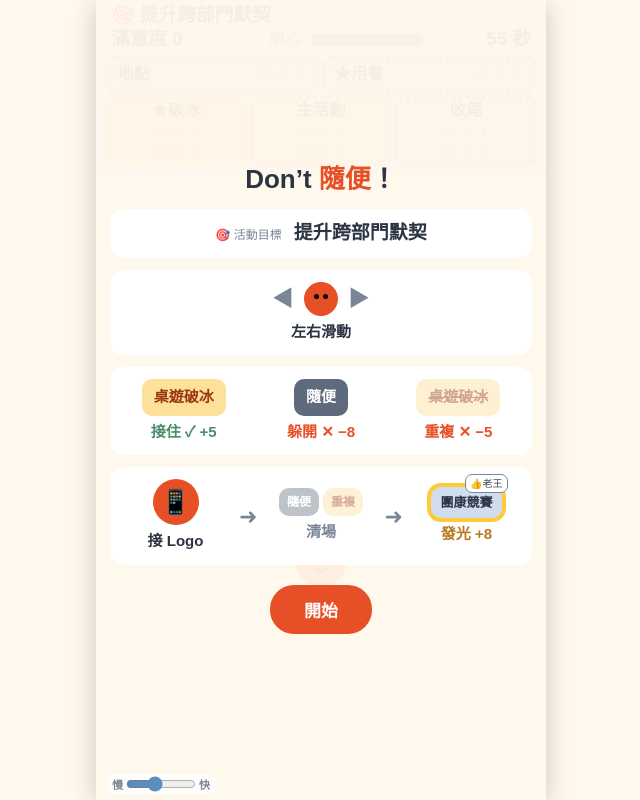
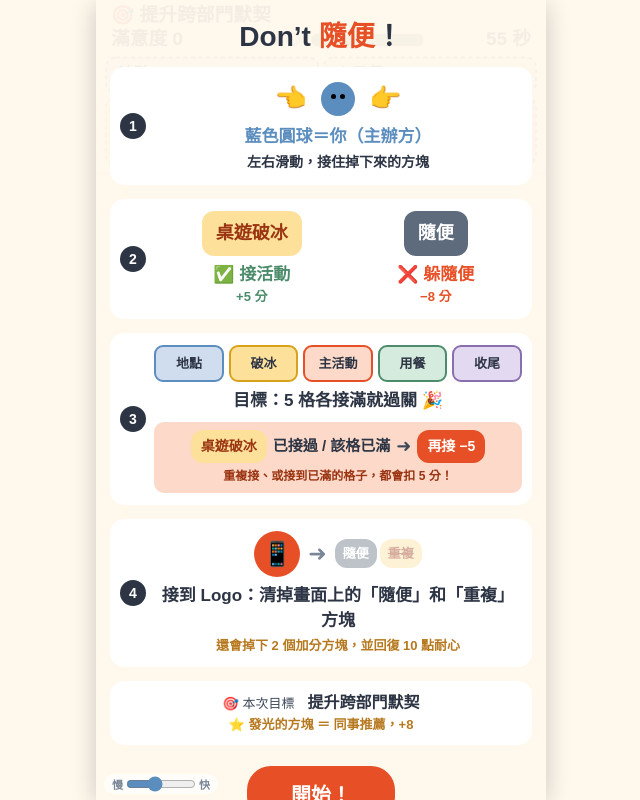
Before and after one commit to anna940507/donotsuibian-game, a plain HTML site: page index.html in a window 1280 px wide. Shown: the whole page, without its empty margins (319-959 px from the left). Drawn offline with Linux system fonts and the light colour scheme; animation ran at ten frames a second.

Commit message:
Add files via upload

```diff
--- a/index.html
+++ b/index.html
@@ -176,7 +176,7 @@ function draw(){
     rr(o.x-o.w/2,o.y-o.h/2,o.w,o.h,10);g.fillStyle=o.col;g.fill();if(o.k==='t'){g.strokeStyle=SLOTC[SLOT_OF[o.t]];g.lineWidth=2.5;g.stroke()}
     g.fillStyle=o.tc;g.textAlign='center';g.textBaseline='middle';if(o.k==='t'){const sl=SLOT_OF[o.t],tag=(goal.need.includes(sl)?'★':'')+sl;g.font='bold 17px "PingFang TC","Noto Sans TC","Microsoft JhengHei",sans-serif';g.fillText(o.t,o.x,o.y+2);g.font='bold 10px "PingFang TC","Noto Sans TC","Microsoft JhengHei",sans-serif';const tw=g.measureText(tag).width+10;rr(o.x-o.w/2+6,o.y-o.h/2-7,tw,14,7);g.fillStyle=SLOTC[sl];g.fill();g.fillStyle=sl==='破冰'?'#2D3545':'#fff';g.textAlign='left';g.fillText(tag,o.x-o.w/2+11,o.y-o.h/2);if(LIKE[o.t]&&o.b){const lt='👍'+LIKE[o.t],lw=g.measureText(lt).width+8;rr(o.x+o.w/2-lw-6,o.y-o.h/2-7,lw,14,7);g.fillStyle='#fff';g.fill();g.strokeStyle=SLOTC[sl];g.lineWidth=1;g.stroke();g.fillStyle=C.head;g.fillText(lt,o.x+o.w/2-lw-2,o.y-o.h/2)}g.textAlign='center'}else{g.font='bold 17px "PingFang TC","Noto Sans TC","Microsoft JhengHei",sans-serif';g.fillText(o.t,o.x,o.y+1)}
   }
-  g.fillStyle=C.org;g.beginPath();g.arc(P.x,P.y,P.r,0,7);g.fill();
+  g.fillStyle=SLOTC.地點;g.beginPath();g.arc(P.x,P.y,P.r,0,7);g.fill();
   g.fillStyle='#000';g.beginPath();g.arc(P.x-5,P.y-3,2.4,0,7);g.arc(P.x+5,P.y-3,2.4,0,7);g.fill();
   g.strokeStyle='#000';g.lineWidth=1.8;g.beginPath();g.arc(P.x,P.y+3,4,.2,Math.PI-.2);g.stroke();
   for(const f of floats){g.globalAlpha=Math.max(0,f.l);g.fillStyle=f.col;g.font='bold 14px "PingFang TC","Noto Sans TC","Microsoft JhengHei",sans-serif';g.textAlign='center';g.fillText(f.t,f.x,f.y);g.globalAlpha=1}
@@ -287,17 +287,18 @@ function finish(){
 }
 function brief(){
   st='brief';const gl=document.getElementById('goal');
-  const chip=(t,bg,fg,x='')=>`<span style="display:inline-block;padding:7px 12px;border-radius:10px;background:${bg};color:${fg};font-weight:800;font-size:15px;${x}">${t}</span>`;
-  const lab=(t,c)=>`<div style="font-weight:800;font-size:15px;color:${c};margin-top:5px">${t}</div>`;
-  const col=(inner)=>`<div style="flex:1;text-align:center">${inner}</div>`;
-  const row=(inner)=>`<div class="card" style="display:flex;align-items:center;gap:6px;padding:12px 8px">${inner}</div>`;
-  const arrow='<div style="font-size:22px;color:#7A8697">➜</div>';
-  gl.innerHTML=`<h1 style="font-size:26px">Don’t <b>隨便</b>！</h1>
-  <div class="card" style="text-align:center;margin-top:8px"><span class="sub">🎯 活動目標　</span><b style="font-size:19px;color:#2D3545">${goal.n}</b></div>
-  ${row(col(`<div style="display:flex;justify-content:center;align-items:center;gap:10px;font-size:22px;color:#7A8697">◀<span style="width:34px;height:34px;border-radius:50%;background:#E75026;display:inline-block;position:relative"><i style="position:absolute;left:10px;top:12px;width:5px;height:5px;border-radius:50%;background:#000"></i><i style="position:absolute;right:10px;top:12px;width:5px;height:5px;border-radius:50%;background:#000"></i></span>▶</div>${lab('左右滑動','#2D3545')}`))}
-  ${row(col(`${chip('桌遊破冰','#FDE19A','#9A3412')}${lab('接住 ✓ +5','#4C8C6B')}`)+col(`${chip('隨便','#5E6B7C','#fff')}${lab('躲開 ✕ −8','#E75026')}`)+col(`${chip('桌遊破冰','#FDE19A','#9A3412','opacity:.45;text-decoration:line-through')}${lab('重複 ✕ −5','#E75026')}`))}
-  ${row(col(`<span style="display:inline-block;width:46px;height:46px;line-height:46px;border-radius:50%;background:#E75026;font-size:24px">📱</span>${lab('接 Logo','#2D3545')}`)+arrow+col(`<div style="display:flex;justify-content:center;gap:4px">${chip('隨便','#5E6B7C','#fff','opacity:.4;font-size:12px;padding:5px 8px;text-decoration:line-through')}${chip('重複','#FDE19A','#9A3412','opacity:.4;font-size:12px;padding:5px 8px;text-decoration:line-through')}</div>${lab('清場','#7A8697')}`)+arrow+col(`<div style="position:relative;display:inline-block">${chip('團康競賽','#CFDDEE','#2D3545','box-shadow:0 0 0 4px #FFC93C;font-size:13px;padding:6px 9px')}<span style="position:absolute;right:-6px;top:-13px;background:#fff;border:1px solid #7A8697;border-radius:7px;font-size:10px;padding:1px 4px">👍老王</span></div>${lab('發光 +8','#B7791F')}`))}
-  <button id="ok">開始</button>`;
+  const chip=(t,bg,fg,x='')=>`<span style="display:inline-block;padding:9px 14px;border-radius:12px;background:${bg};color:${fg};font-weight:800;font-size:18px;${x}">${t}</span>`;
+  const step=(n,inner)=>`<div class="card" style="padding:12px 10px;margin:7px 0"><div style="display:flex;align-items:center;gap:8px"><span style="flex:none;width:26px;height:26px;border-radius:50%;background:#2D3545;color:#fff;font-weight:800;font-size:14px;line-height:26px;text-align:center">${n}</span><div style="flex:1;text-align:center">${inner}</div></div></div>`;
+  const big=(t,c)=>`<div style="font-weight:800;font-size:17px;color:${c};margin-top:6px">${t}</div>`;
+  const box=(t,s)=>`<span style="display:inline-block;padding:7px 3px;width:19%;box-sizing:border-box;border-radius:9px;background:${SLOTBG[s]};border:2px solid ${SLOTC[s]};font-size:13px;font-weight:800;color:#2D3545">${t}</span>`;
+  const ball='<span style="width:34px;height:34px;border-radius:50%;background:#5B8DBE;display:inline-block;position:relative"><i style="position:absolute;left:10px;top:12px;width:5px;height:5px;border-radius:50%;background:#000"></i><i style="position:absolute;right:10px;top:12px;width:5px;height:5px;border-radius:50%;background:#000"></i></span>';
+  gl.innerHTML=`<h1 style="font-size:28px">Don’t <b>隨便</b>！</h1>
+  ${step(1,`<div style="display:flex;justify-content:center;align-items:center;gap:14px;font-size:26px;color:#7A8697">👈${ball}👉</div>${big('藍色圓球＝你（主辦方）','#5B8DBE')}<div style="font-size:14px;font-weight:700;color:#2D3545;margin-top:2px">左右滑動，接住掉下來的方塊</div>`)}
+  ${step(2,`<div style="display:flex;justify-content:space-around;align-items:flex-start"><div>${chip('桌遊破冰','#FDE19A','#9A3412')}${big('✅ 接活動','#4C8C6B')}<div style="font-size:13px;color:#4C8C6B;font-weight:700">+5 分</div></div><div>${chip('隨便','#5E6B7C','#fff')}${big('❌ 躲隨便','#E75026')}<div style="font-size:13px;color:#E75026;font-weight:700">−8 分</div></div></div>`)}
+  ${step(3,`<div style="display:flex;justify-content:space-between;gap:2px">${SLOTS.map(s=>box(s,s)).join('')}</div>${big('目標：5 格各接滿就過關 🎉','#2D3545')}<div style="margin-top:8px;padding:8px 6px;border-radius:10px;background:#FCD9C8"><div style="display:flex;justify-content:center;align-items:center;gap:6px;flex-wrap:wrap">${chip('桌遊破冰','#FDE19A','#9A3412','font-size:14px;padding:6px 10px')}<span style="font-size:15px;font-weight:800;color:#2D3545">已接過 / 該格已滿</span><span style="font-size:18px">➜</span>${chip('再接 −5','#E75026','#fff','font-size:14px;padding:6px 10px')}</div><div style="font-size:12px;color:#9A3412;font-weight:700;margin-top:4px">重複接、或接到已滿的格子，都會扣 5 分！</div></div>`)}
+  ${step(4,`<div style="display:flex;justify-content:center;align-items:center;gap:8px"><span style="display:inline-block;width:46px;height:46px;line-height:46px;border-radius:50%;background:#E75026;font-size:24px">📱</span><span style="font-size:22px;color:#7A8697">➜</span><div>${chip('隨便','#5E6B7C','#fff','opacity:.4;font-size:13px;padding:5px 8px;text-decoration:line-through')}${chip('重複','#FDE19A','#9A3412','opacity:.4;font-size:13px;padding:5px 8px;text-decoration:line-through;margin-left:3px')}</div></div>${big('接到 Logo：清掉畫面上的「隨便」和「重複」方塊','#2D3545')}<div style="font-size:13px;color:#B7791F;font-weight:700;margin-top:2px">還會掉下 2 個加分方塊，並回復 10 點耐心</div>`)}
+  <div class="card" style="text-align:center;margin:7px 0;font-size:13px">🎯 本次目標　<b style="font-size:16px;color:#2D3545">${goal.n}</b><br><span style="color:#B7791F;font-weight:700">⭐ 發光的方塊 ＝ 同事推薦，+8</span></div>
+  <button id="ok" style="font-size:20px;padding:13px 44px">開始！</button>`;
   gl.classList.remove('hide');document.getElementById('ok').onclick=()=>{gl.classList.add('hide');st='play'}
 }
 function begin(){
```
